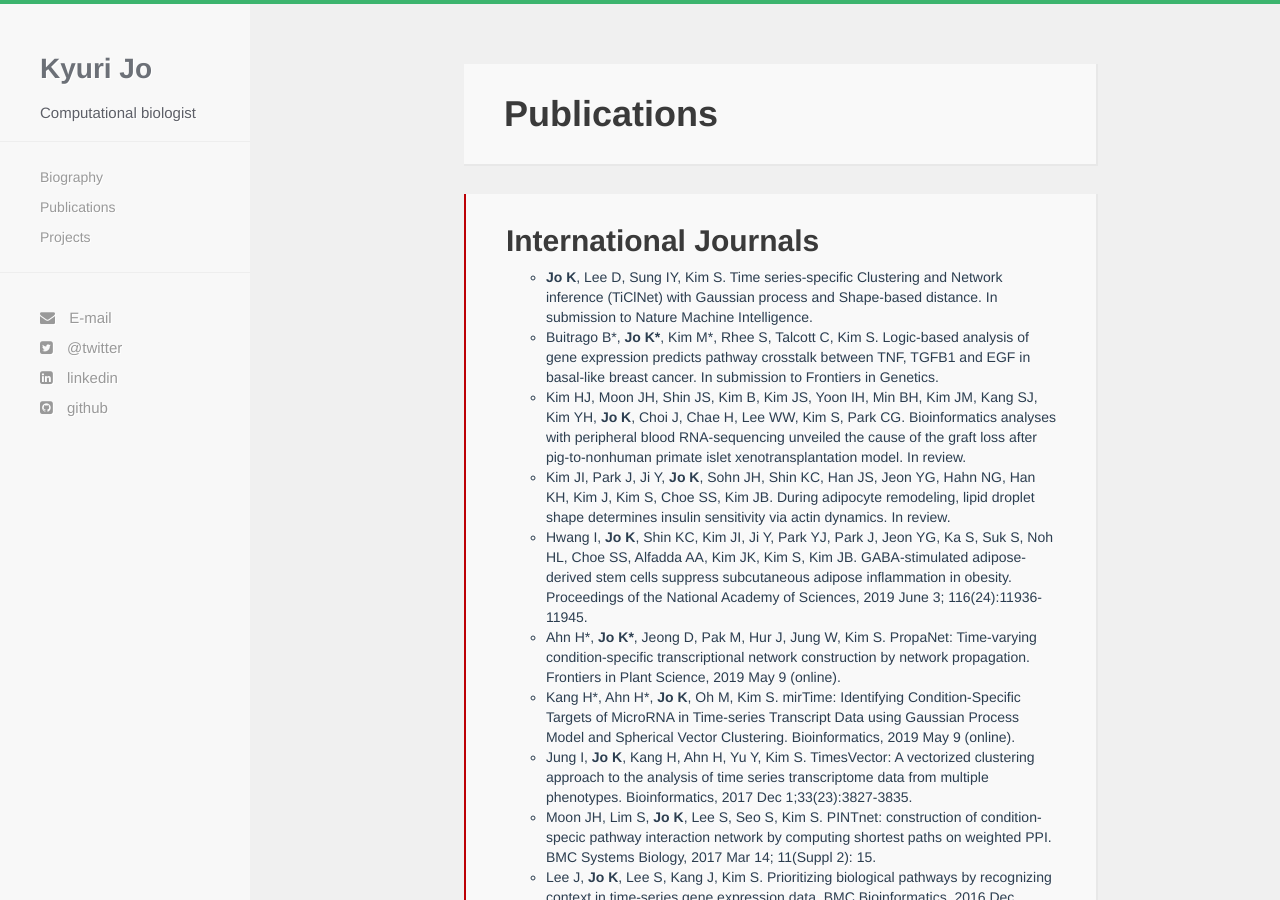
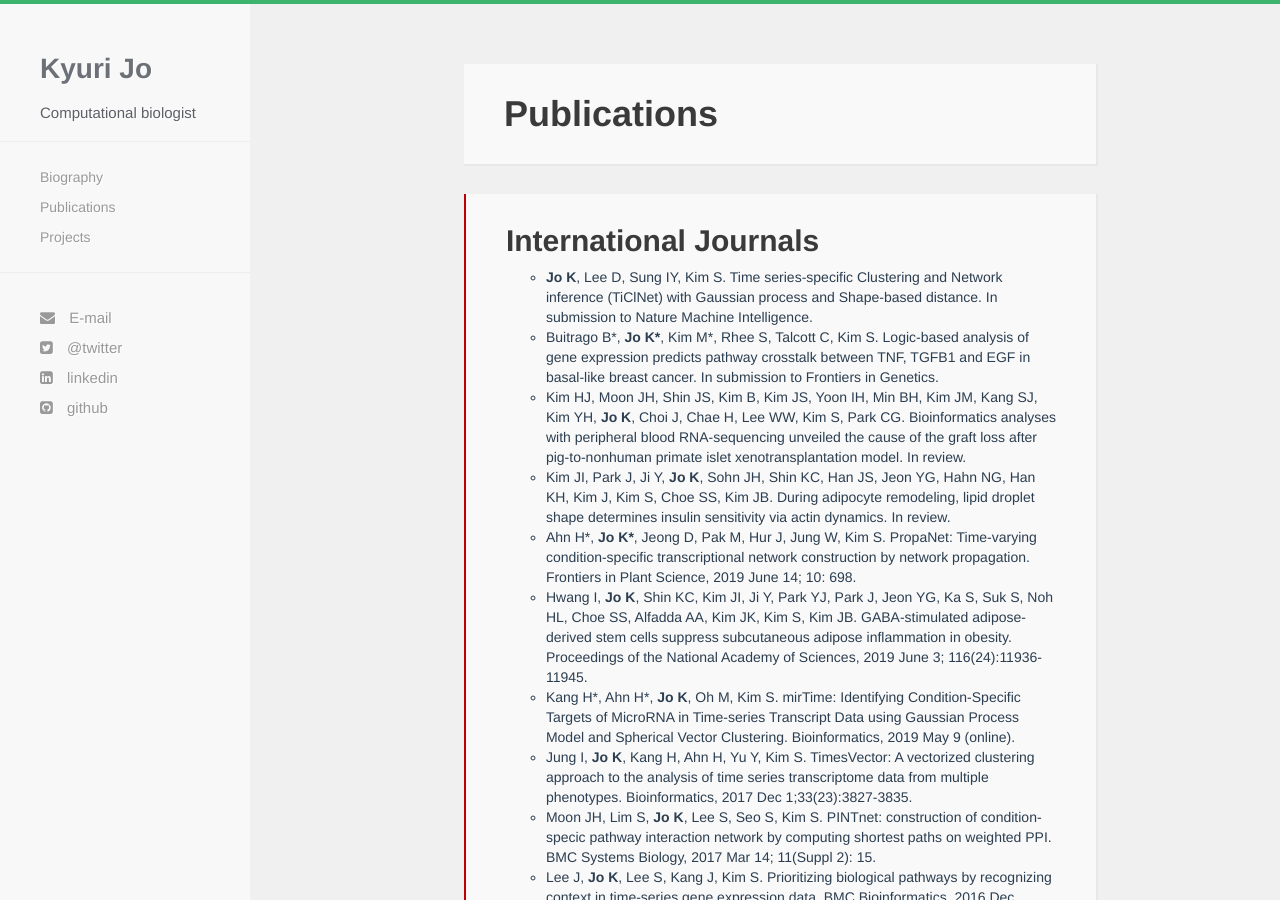
Before and after one commit to kyuriJo/kyuriJo.github.io, a Jekyll site: the page built from publications.html, in a window 1280 px wide and 900 px high. Built offline with Jekyll 4.4.1, drawn with Linux system fonts in a browser that asks for light colours; nearby versions of some CDN libraries.

Commit message:
Update CV

```diff
--- a/publications.html
+++ b/publications.html
@@ -13,8 +13,8 @@ title: Publications
   <li>Buitrago B*, <b>Jo K*</b>, Kim M*, Rhee S, Talcott C, Kim S. Logic-based analysis of gene expression predicts pathway crosstalk between TNF, TGFB1 and EGF in basal-like breast cancer. In submission to Frontiers in Genetics.</li>
   <li>Kim HJ, Moon JH, Shin JS, Kim B, Kim JS, Yoon IH, Min BH, Kim JM, Kang SJ, Kim YH, <b>Jo K</b>, Choi J, Chae H, Lee WW, Kim S, Park CG. Bioinformatics analyses with peripheral blood RNA-sequencing unveiled the cause of the graft loss after pig-to-nonhuman primate islet xenotransplantation model. In review.</li>
   <li>Kim JI, Park J, Ji Y, <b>Jo K</b>, Sohn JH, Shin KC, Han JS, Jeon YG, Hahn NG, Han KH, Kim J, Kim S, Choe SS, Kim JB. During adipocyte remodeling, lipid droplet shape determines insulin sensitivity via actin dynamics. In review.</li>
+  <li>Ahn H*, <b>Jo K*</b>, Jeong D, Pak M, Hur J, Jung W, Kim S. PropaNet: Time-varying condition-specific transcriptional network construction by network propagation. Frontiers in Plant Science, 2019 June 14; 10: 698.</li>
   <li>Hwang I, <b>Jo K</b>, Shin KC, Kim JI, Ji Y, Park YJ, Park J, Jeon YG, Ka S, Suk S, Noh HL, Choe SS, Alfadda AA, Kim JK, Kim S, Kim JB. GABA-stimulated adipose-derived stem cells suppress subcutaneous adipose inflammation in obesity. Proceedings of the National Academy of Sciences, 2019 June 3; 116(24):11936-11945.</li>
-  <li>Ahn H*, <b>Jo K*</b>, Jeong D, Pak M, Hur J, Jung W, Kim S. PropaNet: Time-varying condition-specific transcriptional network construction by network propagation. Frontiers in Plant Science, 2019 May 9 (online).</li>
   <li>Kang H*, Ahn H*, <b>Jo K</b>, Oh M, Kim S. mirTime: Identifying Condition-Specific Targets of MicroRNA in Time-series Transcript Data using Gaussian Process Model and Spherical Vector Clustering. Bioinformatics, 2019 May 9 (online).</li>
   <li>Jung I, <b>Jo K</b>, Kang H, Ahn H, Yu Y, Kim S. TimesVector: A vectorized clustering approach to the analysis of time series transcriptome data from multiple phenotypes. Bioinformatics, 2017 Dec 1;33(23):3827-3835.</li>
   <li>Moon JH, Lim S, <b>Jo K</b>, Lee S, Seo S, Kim S. PINTnet: construction of condition-specic pathway interaction network by computing shortest paths on weighted PPI. BMC Systems Biology, 2017 Mar 14; 11(Suppl 2): 15.</li>
```
Also changed, not shown: 1 other file.
